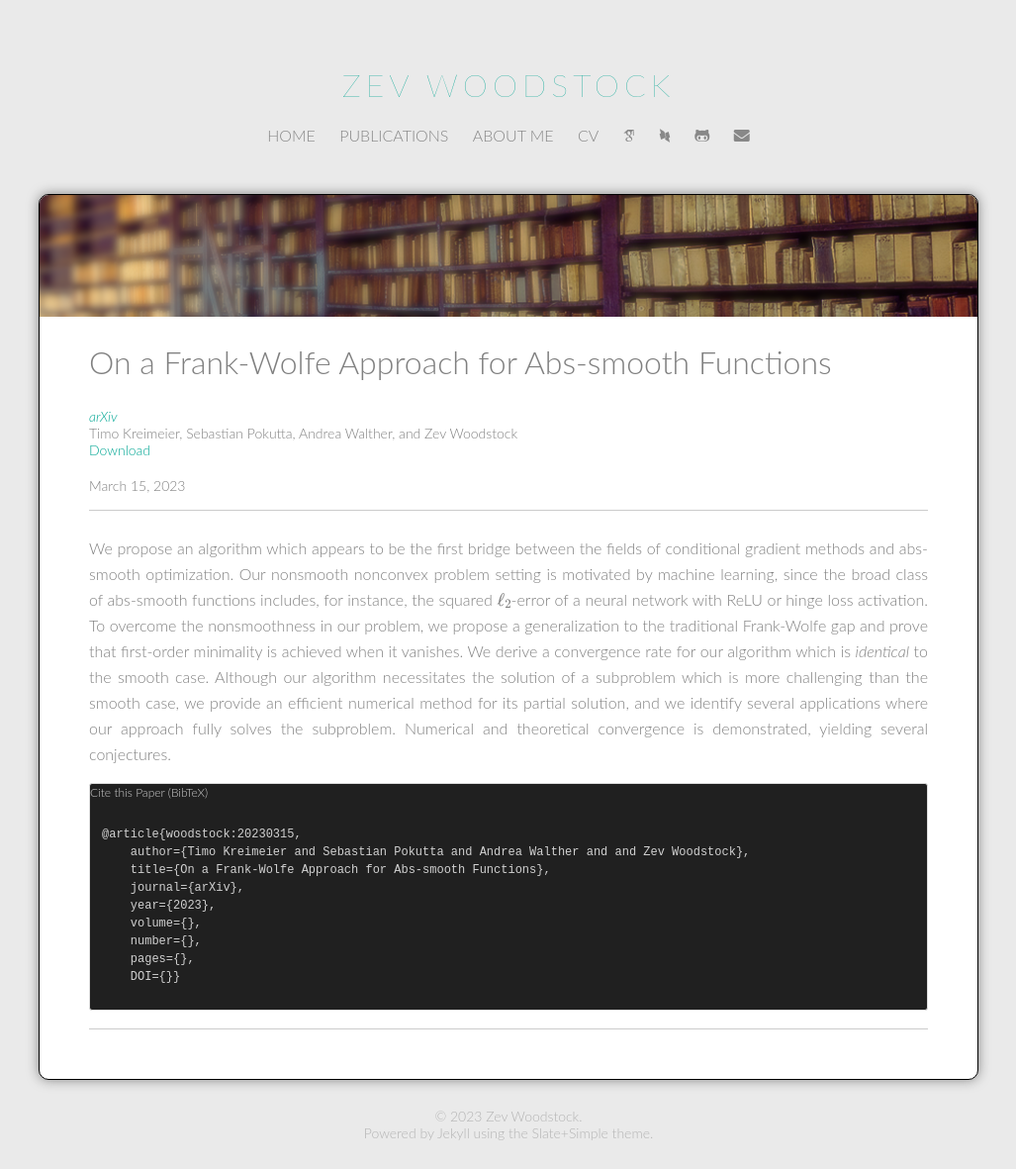
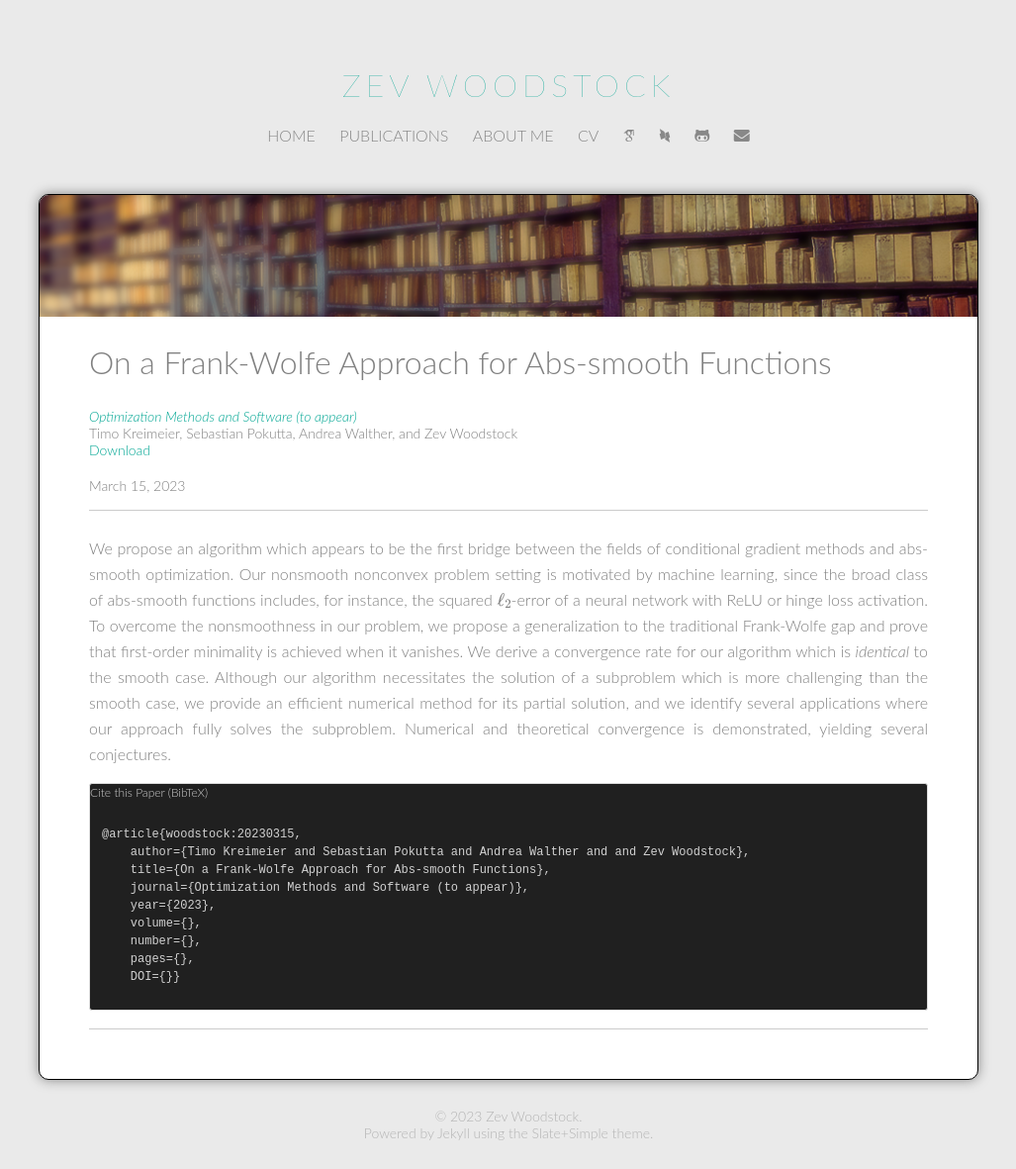
Before and after one commit to zevwoodstock/zevwoodstock.github.io, a Jekyll site: the page built from publications/_posts/2023-03-15-absfw.md, in a window 1280 px wide. Shown: the whole page at 99% size, without its empty margins (126-1153 px from the left). Built offline with Jekyll 4.4.1, drawn with Linux system fonts in a browser that asks for light colours; some web fonts are replaced; formulas are drawn with MathJax 3.

Commit message:
Abs-Smooth article accepted

```diff
--- a/publications/_posts/2023-03-15-absfw.md
+++ b/publications/_posts/2023-03-15-absfw.md
@@ -5,7 +5,7 @@ categories: publications
 title: On a Frank-Wolfe Approach for Abs-smooth Functions
 subtitle:
 author: Timo Kreimeier, Sebastian Pokutta, Andrea Walther, and Zev Woodstock
-venue: arXiv
+venue: Optimization Methods and Software (to appear)
 
 link-text: arxiv
 link: https://arxiv.org/abs/2303.09881
```
Also changed, not shown: 1 other file.
